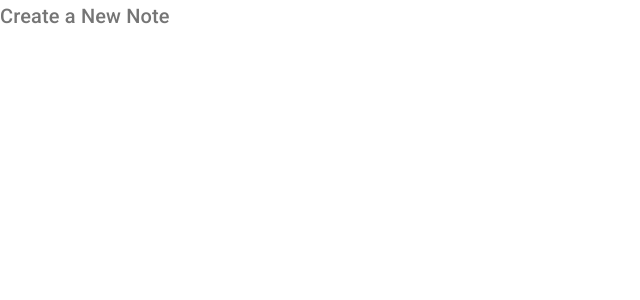
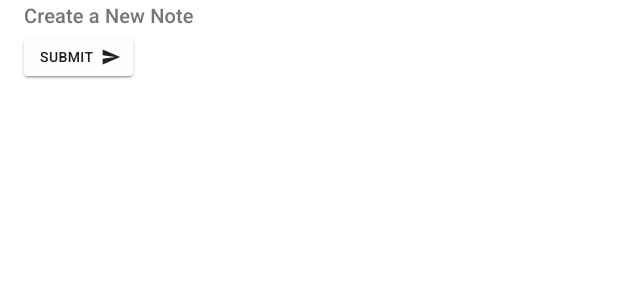
Before and after one commit to vedantkarle/React-Material-UI, a React (Create React App) app: page /create in a window 1280 px wide. Shown: the top 300 px of the page, without its empty margins (0-640 px from the left). Built offline with nearby package versions, Linux system fonts and the light colour scheme.

Commit message:
Custom Theming

```diff
--- a/package.json
+++ b/package.json
@@ -4,6 +4,7 @@
   "private": true,
   "dependencies": {
     "@material-ui/core": "^4.11.3",
+    "@material-ui/icons": "^4.11.2",
     "@testing-library/jest-dom": "^5.11.9",
     "@testing-library/react": "^11.2.5",
     "@testing-library/user-event": "^12.7.1",
--- a/src/App.js
+++ b/src/App.js
@@ -1,15 +1,26 @@
 import { BrowserRouter as Router, Switch, Route } from "react-router-dom";
 import Notes from "./pages/Notes";
 import Create from "./pages/Create";
+import { createMuiTheme, ThemeProvider } from "@material-ui/core";
+
+const theme = createMuiTheme({
+  palette: {
+    primary: {
+      main: "#fefefe",
+    },
+  },
+});
 
 function App() {
   return (
+    <ThemeProvider theme={theme}>
       <Router>
         <Switch>
           <Route exact path="/" component={Notes} />
           <Route path="/create" component={Create} />
         </Switch>
       </Router>
+    </ThemeProvider>
   );
 }
 
--- a/src/pages/Create.js
+++ b/src/pages/Create.js
@@ -1,9 +1,14 @@
 import React from "react";
-import { Typography } from "@material-ui/core";
+import { Typography, Button, Container, makeStyles } from "@material-ui/core";
+import SendIcon from "@material-ui/icons/Send";
+
+const useStyles = makeStyles({});
 
 export default function Create() {
+  const classes = useStyles();
+
   return (
-    <div>
+    <Container>
       <Typography
         variant="h6"
         color="textSecondary"
@@ -12,6 +17,15 @@ export default function Create() {
       >
         Create a New Note
       </Typography>
-    </div>
+
+      <Button
+        type="submit"
+        color="primary"
+        variant="contained"
+        endIcon={<SendIcon />}
+      >
+        Submit
+      </Button>
+    </Container>
   );
 }
```
Also changed, not shown: 1 other file (tests, documents, lock files or other folders). Lines whose indentation alone changed are shown as unchanged.
